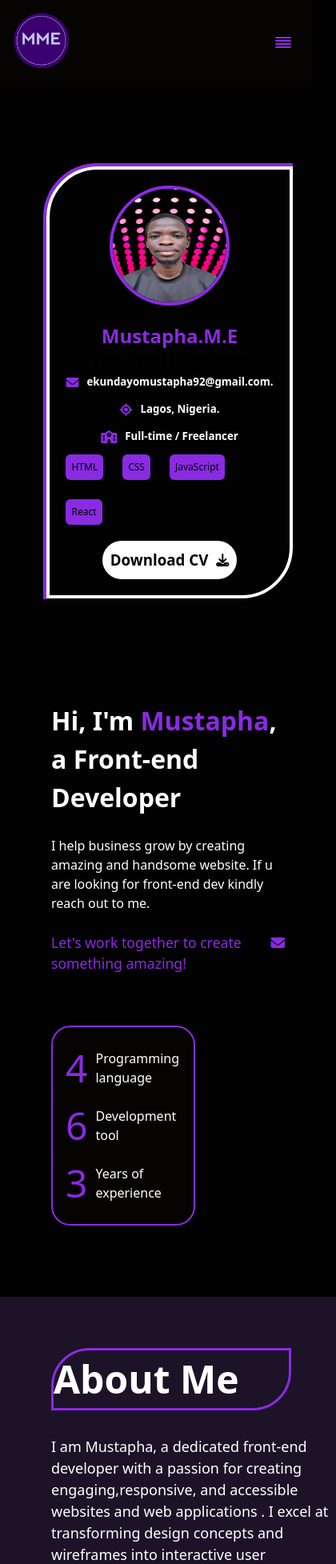
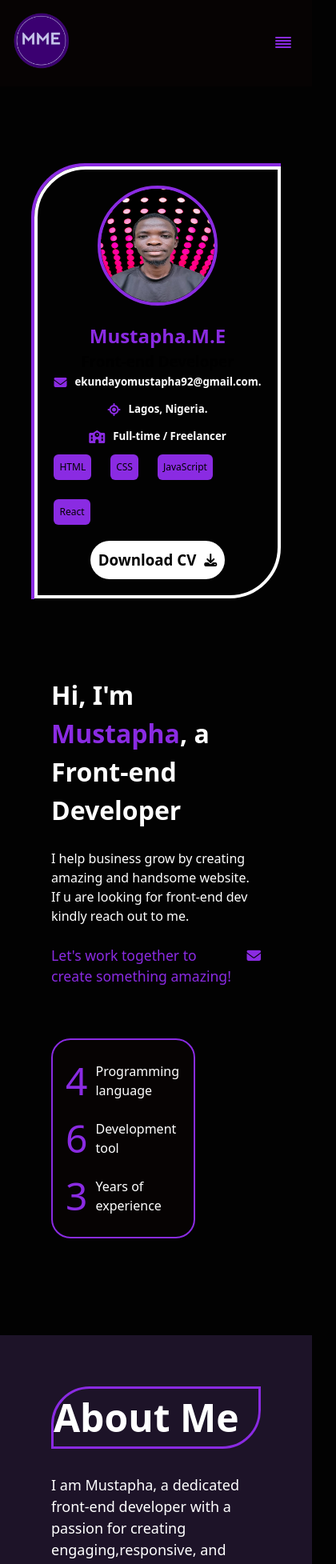
Before and after one commit to Ekudayo/MME-POTFOLIO, a React (Vite) app: page / in a window 390 px wide. Shown: the top 1955 px of the page at 80% size, 420 px wide, since content can reach past the window. Built offline with nearby package versions, Linux system fonts and the light colour scheme.

Commit message:
making it to be responsive

```diff
--- a/index.html
+++ b/index.html
@@ -10,8 +10,10 @@
       rel="stylesheet"
       href="https://cdnjs.cloudflare.com/ajax/libs/font-awesome/6.4.0/css/all.min.css"
     />
-
-  </head>
+<script
+  type="text/javascript"
+  src="https://cdn.jsdelivr.net/npm/@emailjs/browser@4/dist/email.min.js">
+</script>
   <body>
     <div id="root"></div>
     <script type="module" src="/src/main.jsx"></script>
--- a/package.json
+++ b/package.json
@@ -10,6 +10,7 @@
     "preview": "vite preview"
   },
   "dependencies": {
+    "@emailjs/browser": "^4.4.1",
     "react": "^19.1.0",
     "react-dom": "^19.1.0",
     "react-icon": "^1.0.0",
--- a/src/component/aboutme/aboutme.module.css
+++ b/src/component/aboutme/aboutme.module.css
@@ -58,11 +58,10 @@
     flex-direction: column;
     gap: 3rem;
     align-items: center;
-    width: 900px;
   }
   .leftMe {
     align-items: center;
-    width: 300px;
+
     align-items: center;
   }
   .leftMe h1 {
@@ -83,23 +82,20 @@
     gap: 3rem;
     align-items: center;
     /* margin-top: 10rem; */
-    width: 420px;
   }
-  .leftMe {
-    align-items: center;
-    width: 400px;
-    align-items: center;
+  .boy{width: 100%;}
+  .leftMe h1{
+    width: 100%;
   }
-  .leftMe h1 {
-    width: 300px;
-    font-size: 3rem;
+  .leftMe p{
+    width: 100%;
   }
-  .leftMe p {
-    width: 350px;
+}
+@media (max-width: 300px) {
+  .aboutMe {
+    margin-top: 4rem;
+    width: 100%;
 
   }
-  .boy {
-    width: 200px;
-    align-self: center;
-  }
+
 }
--- a/src/component/blog/blog.module.css
+++ b/src/component/blog/blog.module.css
@@ -1,4 +1,4 @@
-.blog{
+.blog {
   background-color: #1d1328;
   padding: 1rem;
 }
@@ -8,7 +8,6 @@
   padding: 8px;
   margin: 14px;
   cursor: pointer;
-
 }
 .topBlog {
   display: flex;
@@ -55,7 +54,6 @@ font-size: 12px;
 .computer {
   width: 10rem;
   height: 10rem;
-  margin-bottom: 5.5rem;
 }
 .downBlog {
   display: flex;
@@ -82,6 +80,12 @@ h2 {
   display: flex;
   flex-direction: row;
   align-items: baseline;
+}
+.readMore span{
+  color: rgb(159, 65, 247);
+  display: flex;
+  flex-direction: row;
+
 }
 .auth {
   width: 7rem;
@@ -117,35 +121,35 @@ align-items: baseline;
   color: blueviolet;
   border: blueviolet 2px solid;
 }
- @media  (max-width: 800px) {
-.downBlog{
+@media (max-width: 800px) {
+  .downBlog {
     width: 95%;
   }
-.rightContent{
-  width: 60%;
+  .rightContent {
+    width: 80%;
   }
-.auth{
+  .auth {
     width: 7rem;
   }
   .read {
     color: blueviolet;
   }
 }
- @media  (max-width: 600px) {
-  .downBlog{
-    flex-direction:column ;
+@media (max-width: 600px) {
+  .downBlog {
+    flex-direction: column;
     max-width: 80%;
     align-items: center;
     justify-content: center;
   }
-  .simpleTask{
+  .simpleTask {
     flex-direction: column;
   }
 
-  .rightContent{
+  .rightContent {
     width: 80%;
   }
-  .topFirst p{
+  .topFirst p {
     font-size: 7px;
   }
   .horizontalLine {
@@ -155,15 +159,15 @@ align-items: baseline;
     align-self: center;
     justify-content: center;
   }
-.info{
+  .info {
     display: flex;
     flex-direction: row;
     gap: 1rem;
   }
-.info h5{
+  .info h5 {
     margin-top: 0.5rem;
   }
-.read{
+  .read {
     color: blueviolet;
   }
 }
--- a/src/component/contact/Contact.jsx
+++ b/src/component/contact/Contact.jsx
@@ -22,6 +22,11 @@ const Contact = () => {
         </div>
         <p>I am currently open to freelance opportunities.</p>
       </div>
+
+<div className={styles.formMessage}>
+
+</div>
+
       <div className={styles.message}>
         <h2>Send Me A Text Message</h2>
         <form className={styles.form} onSubmit={hadleSubmit}>
--- a/src/component/contact/contact.module.css
+++ b/src/component/contact/contact.module.css
@@ -60,7 +60,7 @@
 
 .topMessage {
   display: flex;
-  flex-direction: row;
+  flex-direction: column;
   gap: 2rem;
   align-items: center;
   justify-content: center;
@@ -69,11 +69,7 @@
   color: blueviolet;
 }
 .messag {
-
-
   margin-top: 1rem;
-
-
 }
 .messag input {
   width: 450px;
@@ -99,10 +95,10 @@
   font-size: 1rem;
 }
 @media (max-width: 920px) {
- .form{
-  align-items: center;
-  justify-content: center;
- }
+  .form {
+    align-items: center;
+    justify-content: center;
+  }
   .topMessage {
     flex-direction: column;
     width: 90%;
@@ -120,8 +116,10 @@
   }
 }
 @media (max-width: 600px) {
-.message{align-items: center;
-justify-content: center;}
+  .message {
+    align-items: center;
+    justify-content: center;
+  }
   .form {
     align-items: center;
     justify-content: center;
--- a/src/component/intro/intro.module.css
+++ b/src/component/intro/intro.module.css
@@ -4,24 +4,25 @@
   justify-content: center;
   align-items: center;
   padding: 4rem;
-  width: 1270px;
+  /* width: 1500px; */
   gap: 6rem;
 }
-@media (max-width: 1020px) {
+
+
+@media (max-width: 950px) {
   .infor {
     flex-direction: column;
-    gap: 8rem;
-    width: 920px;
-    align-items: center;
-    justify-content: center;
-    align-content: center;
-
   }
 }
 @media (max-width: 600px) {
   .infor {
     flex-direction: column;
-    width: 420px;
 
   }
 }
+@media (max-width: 400px) {
+  .infor {
+    flex-direction: column;
+    margin-bottom: 5rem;
+  }
+}
--- a/src/component/navbar/Navbar.jsx
+++ b/src/component/navbar/Navbar.jsx
@@ -75,7 +75,7 @@ const Navbar = () => {
       >
         <div className={styles.rightbar}>
           <h3>
-            <span>Home</span>
+            Home
           </h3>
           <h3>Blogs</h3>
           <nav className={styles.socialLinks}>
--- a/src/component/project/projectSwiper.module.css
+++ b/src/component/project/projectSwiper.module.css
@@ -1,5 +1,5 @@
 .KqlProduct {
-  width: 98.7%;
+  width: 100%;
   display: flex;
   justify-content: center;
   align-items: center;
@@ -70,13 +70,3 @@
   justify-content: center;
   align-items: center;
 }
-@media (max-width: 920px) {
-  .KqlProduct {
-    width: 920px;
-  }
-}
-@media (max-width: 600px) {
-  .KqlProduct {
-    width: 420px;
-  }
-}
--- a/src/component/user-info/my-info.module.css
+++ b/src/component/user-info/my-info.module.css
@@ -5,7 +5,6 @@
   border-radius: 4.2rem 0;
   height: 488px;
   cursor: pointer;
-
 }
 .outlineColor:hover {
   background-color: rgb(95, 6, 95);
@@ -25,7 +24,6 @@
   border-radius: 50%;
   margin-bottom: 20px;
   border: 4px solid blueviolet;
-
 }
 
 .contactInfo {
@@ -34,7 +32,7 @@
   gap: 10px;
   margin-bottom: 10px;
 }
-.contactInfo span{
+.contactInfo span {
   color: blueviolet;
 }
 .skillsList {
@@ -61,10 +59,10 @@
   padding: 10px;
   border-radius: 3rem;
 }
-@media (max-width:600px) {
-.outlineColor {
-  height: 545px;
-  cursor: pointer;
-  /* margin-bottom: 1rem; */
+@media (max-width: 600px) {
+  .outlineColor {
+    height: 545px;
+    cursor: pointer;
+    /* margin-bottom: 1rem; */
+  }
 }
-}
```
Also changed, not shown: 1 other file (tests, documents, lock files or other folders). Lines whose indentation alone changed are shown as unchanged.
